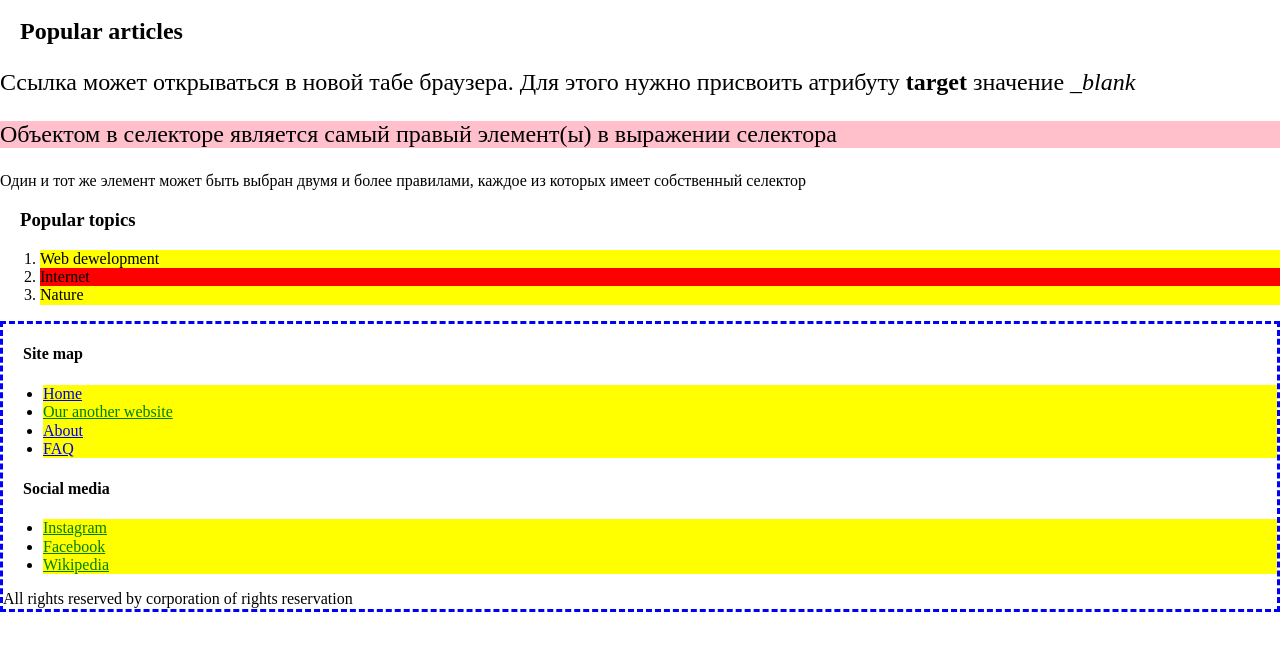
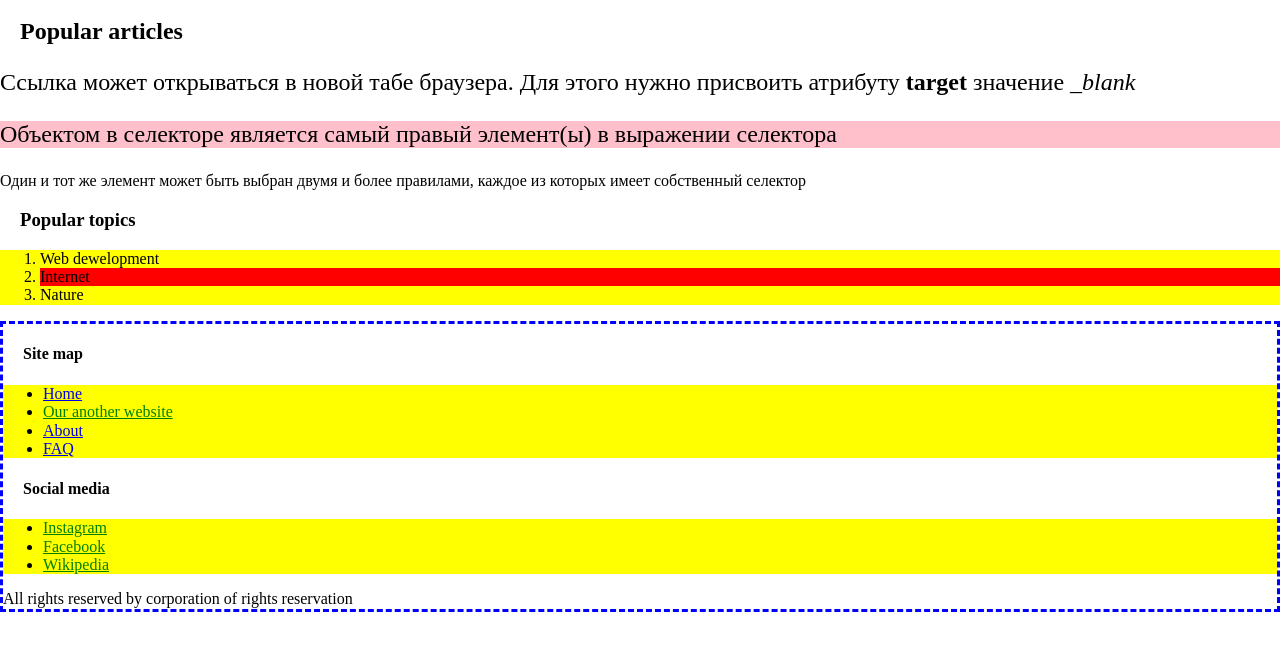
Before and after one commit to vitalekp/html-css, a plain HTML site: page lesson5/task2/index.html in a window 1280 px wide. Shown: the part 88-738 px from the top of the page. Drawn offline with nearby package versions, Linux system fonts and the light colour scheme.

Commit message:
add changed

```diff
--- a/lesson5/task2/styles.css
+++ b/lesson5/task2/styles.css
@@ -1,7 +1,7 @@
 [target='_blank'] {
     color: green;
 }
-li {
+ol, ul {
     background-color: yellow;
 }
 header, footer {
```
